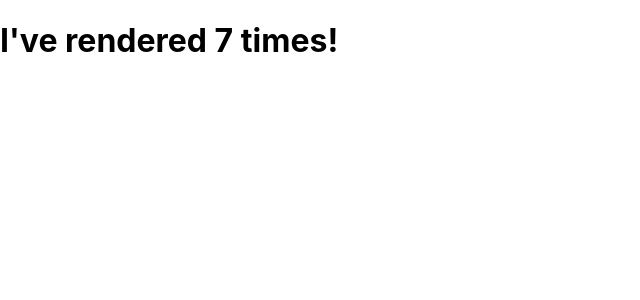
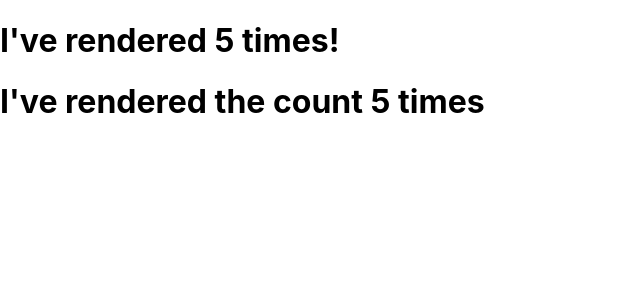
Before and after one commit to jegbune/my-ecommerce-app, a React (Create React App) app: page /Contact in a window 1280 px wide. Shown: the top 300 px of the page, without its empty margins (0-640 px from the left). Built offline with nearby package versions, Linux system fonts and the light colour scheme.

Commit message:
React lesson on useEffect Timer

```diff
--- a/src/App.js
+++ b/src/App.js
@@ -11,6 +11,7 @@ import Todos from './Component/Todos';
 import Styling from './Component/Styling.js'
 import State from './Component/State'
 import Timer from './Component/Timer';
+import UseEffect from './Component/useEffect';
 
 
 function App() {
@@ -20,6 +21,7 @@ function App() {
       {/* <Styling/> */}
       {/* <State /> */}
       <Timer />
+      <UseEffect />
     </div>
 
   //  <Todos />
--- a/src/Component/useEffect.js
+++ b/src/Component/useEffect.js
@@ -1,8 +1,16 @@
 import React from 'react'
+import { useState, useEffect } from 'react'
+function UseEffect() {
+    const [count, setCount] = useState(0);
 
-function UseEffect() {
+    useEffect(() => {
+        setTimeout(() => {
+            setCount((count) => count + 1)
+        },1000)
+    })
+
     return (
-
+        <h1>I've rendered the count {count} times</h1>
 
     )
 }
```
